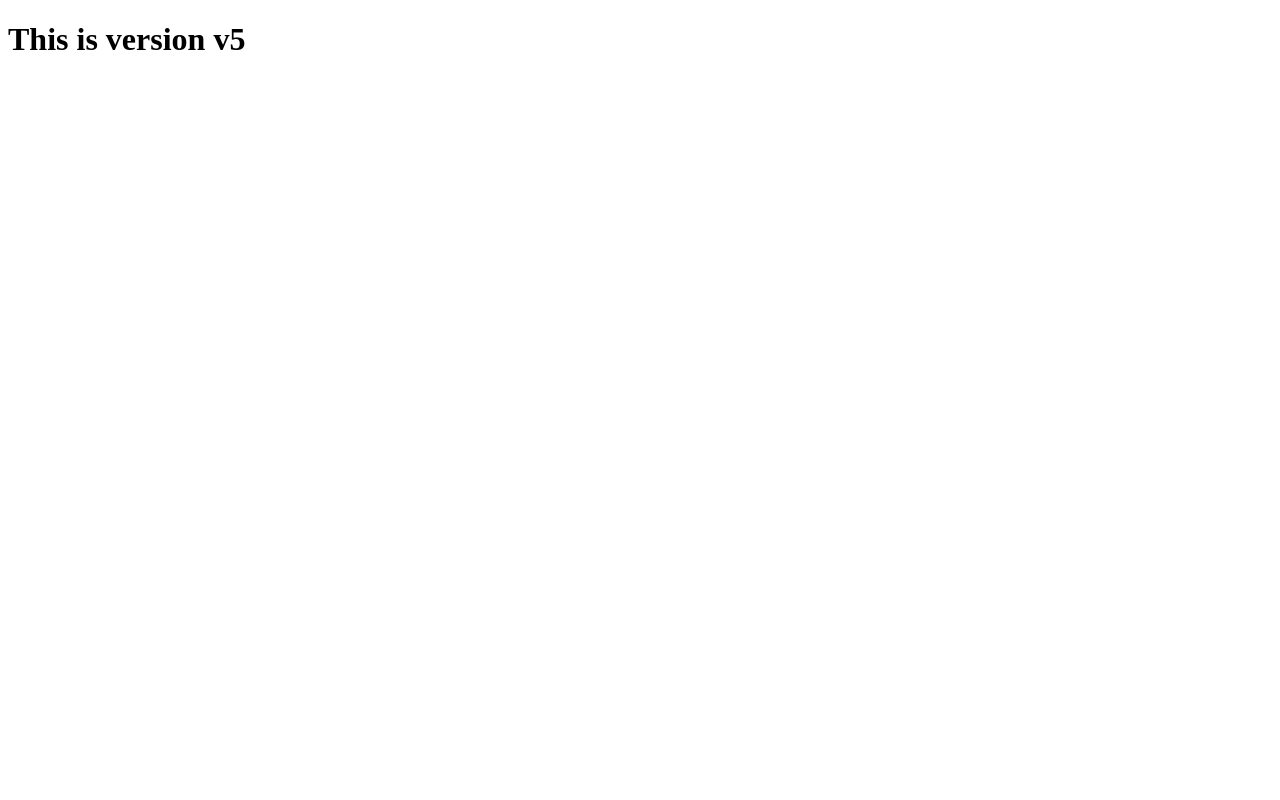
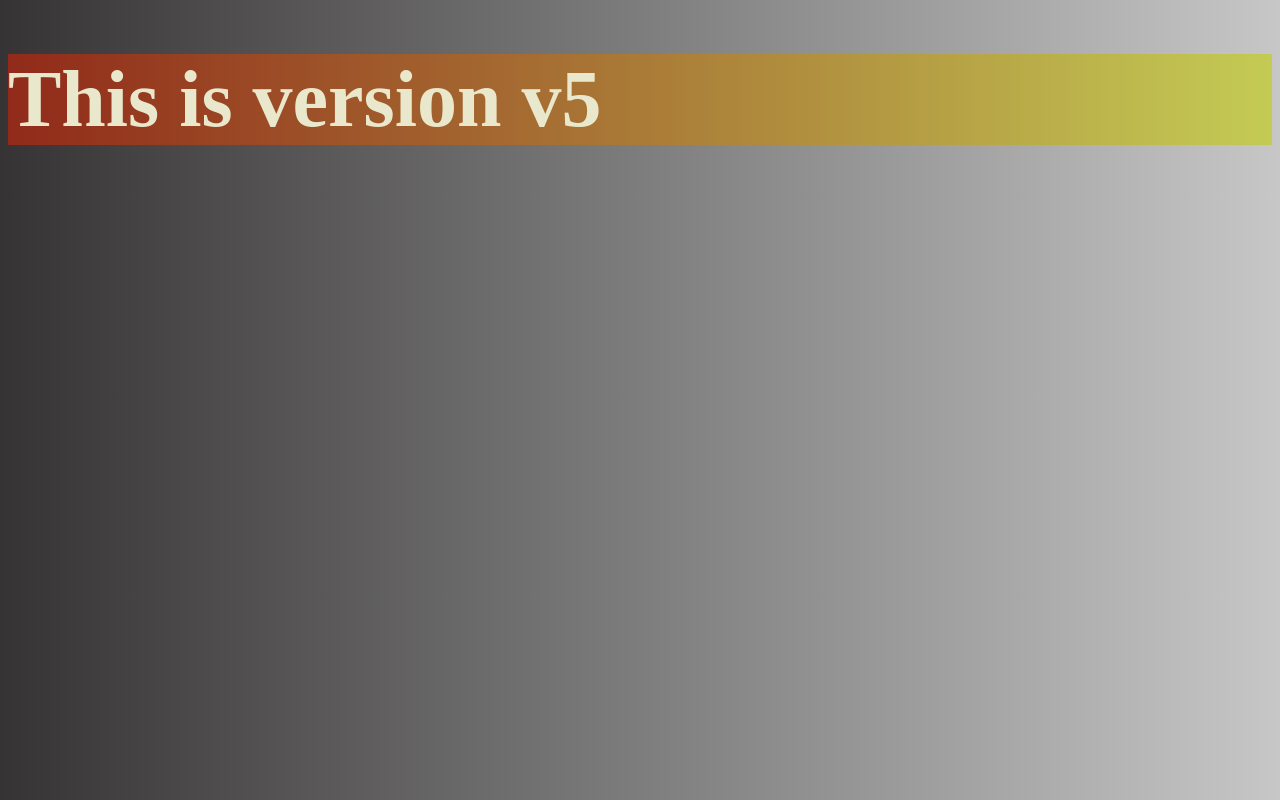
Before and after one commit to k-vaibhav-developer/myrepo, a plain HTML site: page index.html in a window 1280 px wide. Drawn offline with Linux system fonts and the light colour scheme.

Commit message:
Added design (d1) for website

```diff
--- a/index.html
+++ b/index.html
@@ -3,6 +3,7 @@
 <head>
   <meta charset="UTF-8">
   <meta name="viewport" content="width=device-width, initial-scale=1.0">
+  <link rel="stylesheet" href="styles.css">
   <title>Document</title>
 </head>
 <body>
--- /dev/null
+++ b/styles.css
@@ -0,0 +1,9 @@
+h1{
+  font-size: 5rem;
+  color: rgb(233, 232, 204);
+  background: linear-gradient(to right, rgb(145, 42, 26), rgb(195, 203, 84));
+}
+
+body{
+  background: linear-gradient(to right, rgb(53, 51, 51), rgb(199, 199, 199));
+}
```
